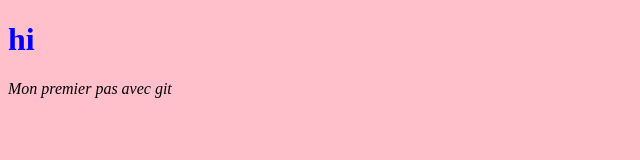
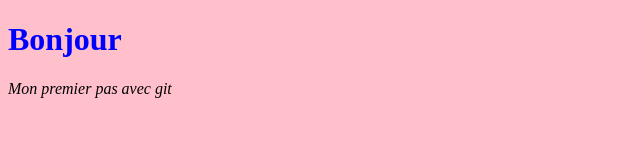
Before and after one commit to FraicheurFraicheur/hello, a plain HTML site: page index.html in a window 1280 px wide. Shown: the whole page, without its empty margins (0-640 px from the left). Drawn offline with Linux system fonts and the light colour scheme.

Commit message:
hello ----hi

```diff
--- a/index.html
+++ b/index.html
@@ -16,7 +16,7 @@ h1 {
   </head>
 
   <body bgcolor="pink">
-    <h1>hi</h1>
+    <h1>Bonjour</h1>
 <i> Mon premier pas avec git</i>
 
   </body>
```
